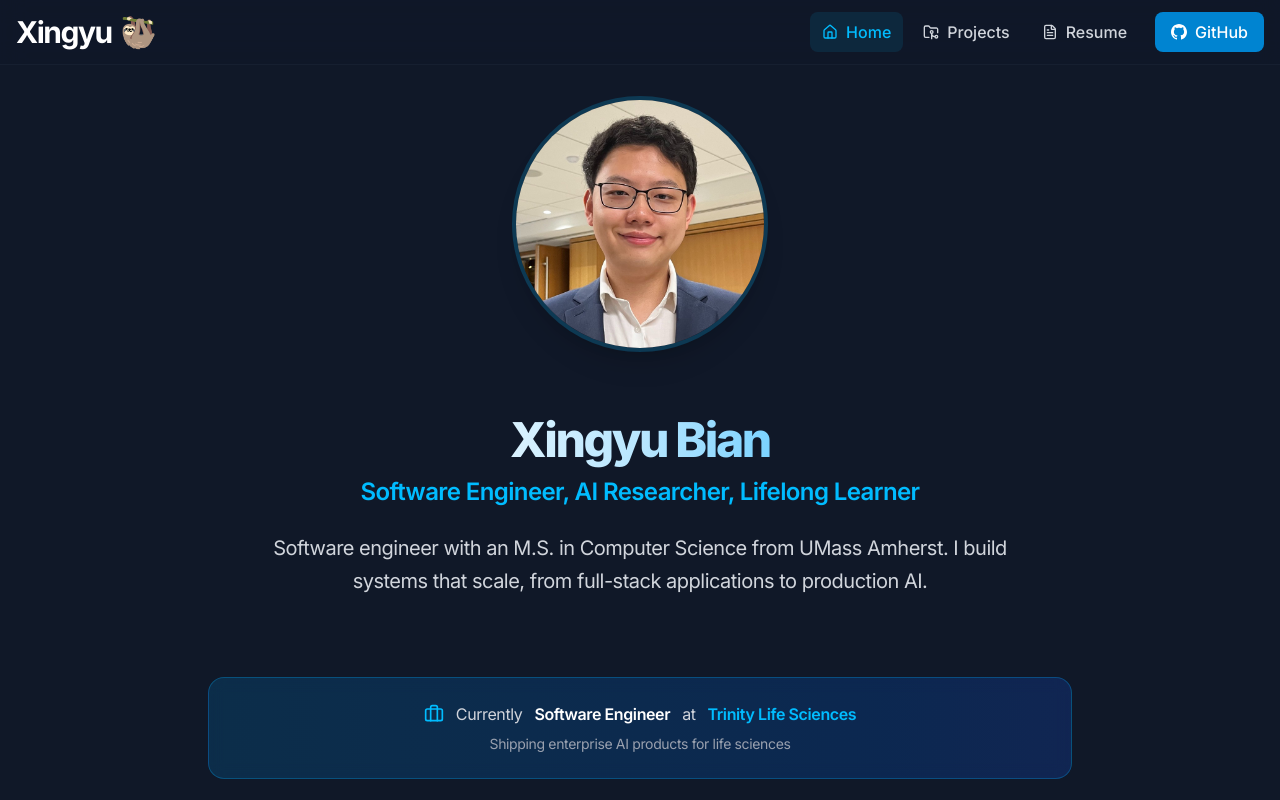
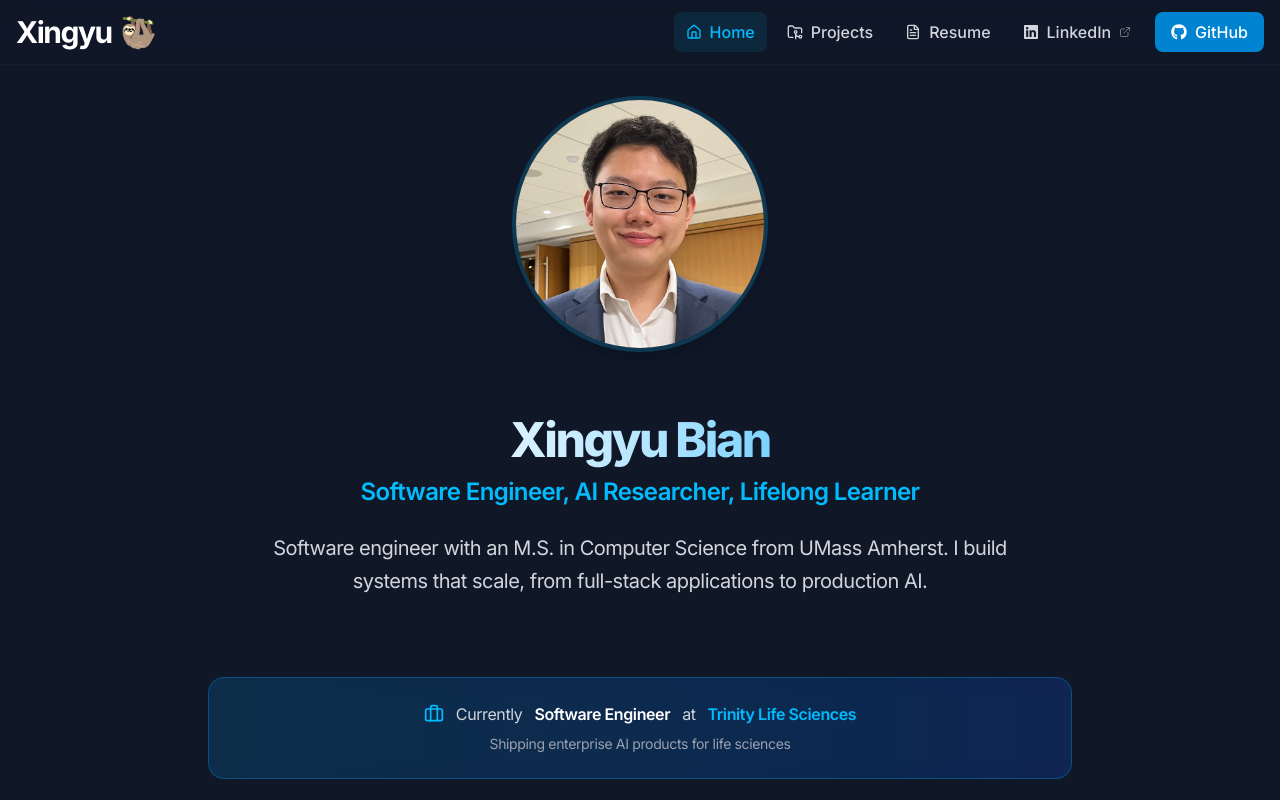
Before and after one commit to therealcyberlord/Personal-Portfolio, a React (Vite) app: page / in a window 1280 px wide. Shown: the top 800 px of the page. Built offline with nearby package versions, Linux system fonts and the light colour scheme.

Commit message:
feat: add LinkedIn to navbar with external link indicator and GitHub aria-label

```diff
--- a/src/components/Nav.tsx
+++ b/src/components/Nav.tsx
@@ -1,6 +1,7 @@
 import { useState, useEffect } from "react";
 import { Link, useLocation } from "react-router-dom";
-import { Home, FolderGit2, FileText } from 'lucide-react';
+import { Home, FolderGit2, FileText, ExternalLink } from 'lucide-react';
+import { FaLinkedin, FaGithub } from 'react-icons/fa';
 
 const Navbar = () => {
   const location = useLocation();
@@ -26,16 +27,15 @@ const Navbar = () => {
   ];
 
   return (
-    <header className={`fixed w-full top-0 z-50 transition-all duration-300 ${
-      scrolled
+    <header className={`fixed w-full top-0 z-50 transition-all duration-300 ${scrolled
         ? 'bg-gray-900/90 backdrop-blur-md border-b border-gray-800 py-2'
         : 'bg-gray-900/80 backdrop-blur-md border-b border-gray-800/50 py-3'
-    }`}>
+      }`}>
       <nav className="container mx-auto px-4">
         <div className="flex justify-between items-center">
           <Link
             to="/"
-            className="text-white font-bold text-2xl md:text-3xl flex items-center gap-2 hover:text-sky-400 transition-all duration-300 transform hover:scale-105 tracking-tighter"
+            className="text-white font-bold text-2xl md:text-3xl flex items-center gap-2 hover:text-sky-400 transition-all duration-300 hover:scale-105 tracking-tighter"
           >
             <span>Xingyu</span>
             <span className="text-3xl" role="img" aria-label="sloth">🦥</span>
@@ -61,16 +61,29 @@ const Navbar = () => {
               </li>
             ))}
 
-            <li className="ml-2">
+            <li>
+              <a
+                href="https://www.linkedin.com/in/xingyu-bian-1734bb134/"
+                target="_blank"
+                rel="noopener noreferrer"
+                aria-label="LinkedIn"
+                className="inline-flex items-center gap-2 px-3 py-2 text-gray-300 hover:text-sky-400 hover:bg-gray-800 rounded-lg transition-all duration-300 hover:scale-105 font-medium"
+              >
+                <FaLinkedin className="w-4 h-4" />
+                <span className="hidden sm:inline">LinkedIn</span>
+                <ExternalLink className="w-3 h-3 hidden sm:inline-block opacity-50" />
+              </a>
+            </li>
+
+            <li className="ml-1">
               <a
                 href="https://github.com/therealcyberlord"
                 target="_blank"
                 rel="noopener noreferrer"
-                className="inline-flex items-center gap-2 px-4 py-2 bg-sky-600 text-white rounded-lg hover:bg-sky-700 transition-all duration-300 transform hover:scale-105 hover:shadow-lg font-medium"
+                aria-label="GitHub"
+                className="inline-flex items-center gap-2 px-4 py-2 bg-sky-600 text-white rounded-lg hover:bg-sky-700 transition-all duration-300 hover:scale-105 hover:shadow-lg font-medium"
               >
-                <svg className="w-4 h-4" viewBox="0 0 24 24" fill="currentColor">
-                  <path d="M12 0c-6.626 0-12 5.373-12 12 0 5.302 3.438 9.8 8.207 11.387.599.111.793-.261.793-.577v-2.234c-3.338.726-4.033-1.416-4.033-1.416-.546-1.387-1.333-1.756-1.333-1.756-1.089-.745.083-.729.083-.729 1.205.084 1.839 1.237 1.839 1.237 1.07 1.834 2.807 1.304 3.492.997.107-.775.418-1.305.762-1.604-2.665-.305-5.467-1.334-5.467-5.931 0-1.311.469-2.381 1.236-3.221-.124-.303-.535-1.524.117-3.176 0 0 1.008-.322 3.301 1.23.957-.266 1.983-.399 3.003-.404 1.02.005 2.047.138 3.006.404 2.291-1.552 3.297-1.23 3.297-1.23.653 1.653.242 2.874.118 3.176.77.84 1.235 1.911 1.235 3.221 0 4.609-2.807 5.624-5.479 5.921.43.372.823 1.102.823 2.222v3.293c0 .319.192.694.801.576 4.765-1.589 8.199-6.086 8.199-11.386 0-6.627-5.373-12-12-12z"/>
-                </svg>
+                <FaGithub className="w-4 h-4" />
                 <span className="hidden sm:inline">GitHub</span>
               </a>
             </li>
```
